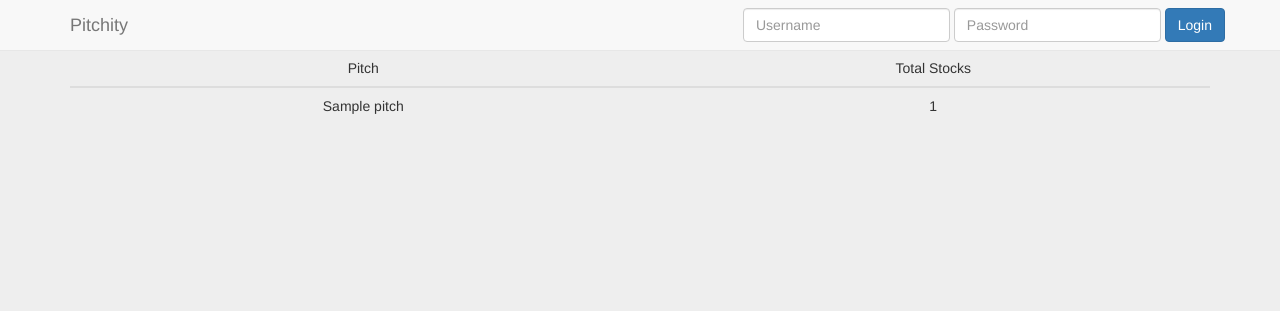
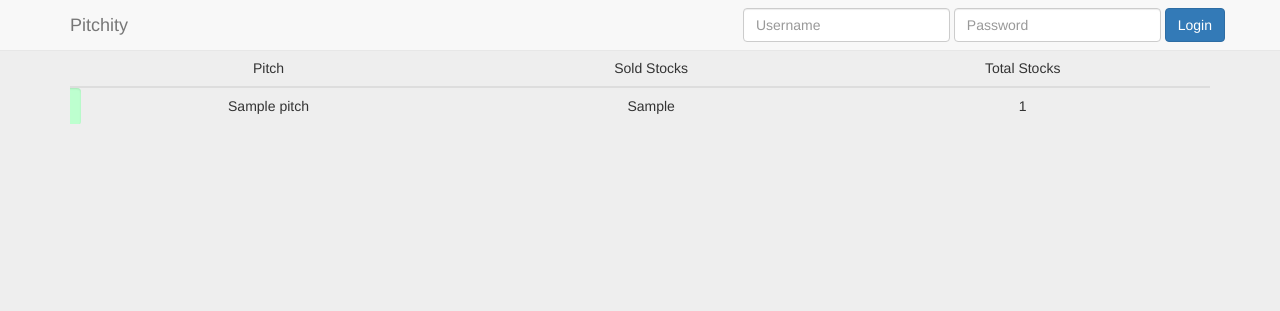
Before and after one commit to RaymondDubovik/IT2016_GLA, a Django app: template templates/Pitchify/my_pitches.html in a window 1280 px wide. Shown: the top 311 px of the page. Run offline with Django 3.2, Linux system fonts and the light colour scheme; the template is opened without the code that fills it: most values are stand-ins (such as "Sample title", 1, 10 or a date in 2020); some libraries are stand-ins or nearby versions.

Commit message:
Styled create pitch page. Added top 5 selling pitches to companies home page. Added progress bar to My Pitches that indicates the percentage of shares sold. Added modified field in the pitches table that is going to be used later with ajax.

```diff
--- /dev/null
+++ b/static/css/create_pitch.css
@@ -0,0 +1,4 @@
+#id_description {
+    max-width: 100%;
+    width: 100%;
+}
--- a/static/css/index.css
+++ b/static/css/index.css
@@ -2,10 +2,14 @@
     padding-top: 50px; /* If you're making other pages, make sure there is 50px of padding to make sure the navbar doesn't overlap content! */
     padding-bottom: 50px;
     text-align: center;
-    min-height: 600px;
+    min-height: 900px;
     background-size: cover;
 }
 
 h2, h3, span, label {
     color: #eee;
 }
+
+tr {
+    color: #eee;
+}
--- /dev/null
+++ b/static/css/my_pitches.css
@@ -0,0 +1,19 @@
+table {
+    position: relative;
+    overflow: hidden;
+    border-collapse: collapse;
+}
+
+tr, td {
+    background: none;
+
+}
+
+.progress {
+    position: absolute;
+    left: -100%;
+    width: 100%;
+    z-index: -1;
+    background: #bdffcf;
+    transition: left 1s;
+}
--- /dev/null
+++ b/static/js/my_pitches.js
@@ -0,0 +1,25 @@
+/**
+ * Created by skDn on 11/03/2016.
+ */
+
+var $myPitchesTable = $('#myPitches');
+
+var $tableRecords = $myPitchesTable.find('tbody').children('tr');
+
+$(function () {
+    var updateProgress = function () {
+        $tableRecords.each(function () {
+            var progressDiv = $(this).find('.progress');
+
+            var progress = $(this).data().progress;
+            var height = $(this).height();
+
+            progressDiv.css('left', progress - 100 + '%');
+            progressDiv.css('height', height + 'px');
+
+            progressDiv.css('top', $(this).position().top + 1 + 'px');
+        });
+    };
+
+    updateProgress();
+});
--- a/templates/Pitchify/base.html
+++ b/templates/Pitchify/base.html
@@ -9,6 +9,12 @@
           crossorigin="anonymous">
 
     <link href="{% static 'css/global.css' %} " rel="stylesheet">
+
+    <style>
+        .indexInfo {
+            background: url({% static 'img/background.jpg' %}) no-repeat center center;
+        }
+    </style>
 
     {% block styles %}
 
--- a/templates/Pitchify/my_pitches.html
+++ b/templates/Pitchify/my_pitches.html
@@ -5,22 +5,29 @@
 {% block title %}My Pitches{% endblock %}
 
 {% block styles %}
-
+    <link href="{% static 'css/my_pitches.css' %} " rel="stylesheet">
 {% endblock %}
 
 {% block body_block %}
     <div class="container">
-        <table class="table table-hover">
+        <table class="table" id="myPitches">
             <thead>
             <tr>
                 <th class="text-center">Pitch</th>
+                <th class="text-center">Sold Stocks</th>
                 <th class="text-center">Total Stocks</th>
             </tr>
             </thead>
-            <tbody>
+            <tbody class="table-body">
             {% for pitch in context.my_pitches %}
-                <tr>
-                    <td class="text-center">{{ pitch }}</td>
+                <tr data-progress="{{ pitch.percentage_sold }}">
+                    <td class="text-center">
+                        <div class="progress"></div>
+                        {{ pitch }}
+                    </td>
+                    <td class="text-center">
+                        {{ pitch.sold_stocks }}
+                    </td>
                     <td class="text-center">{{ pitch.total_stocks }}</td>
                 </tr>
             {% endfor %}
@@ -28,3 +35,7 @@
         </table>
     </div>
 {% endblock %}
+
+{% block scripts %}
+    <script src="{% static 'js/my_pitches.js' %}"></script>
+{% endblock %}
```
Also changed, not shown: Pitchify/models.py (+8 -1 lines), Pitchify/views.py (+30 -17 lines), static/js/create_pitch.js (added, +8 -0 lines), templates/Pitchify/create_pitch.html (+38 -14 lines), templates/Pitchify/index.html (+40 -12 lines), Pitchify/migrations/0009_auto_20160311_2105.py (added), Pitchify/migrations/0010_auto_20160311_2326.py (added), Pitchify/migrations/0011_auto_20160311_2351.py (added).
